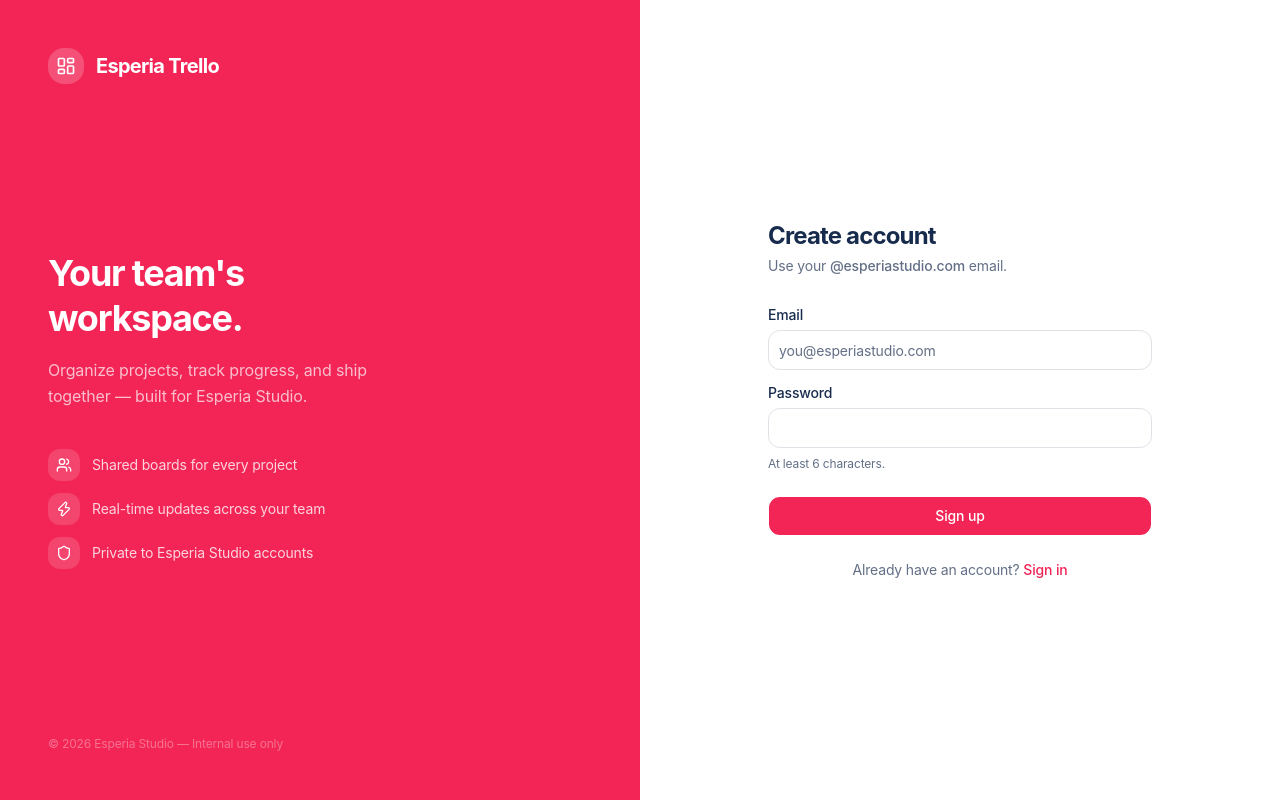
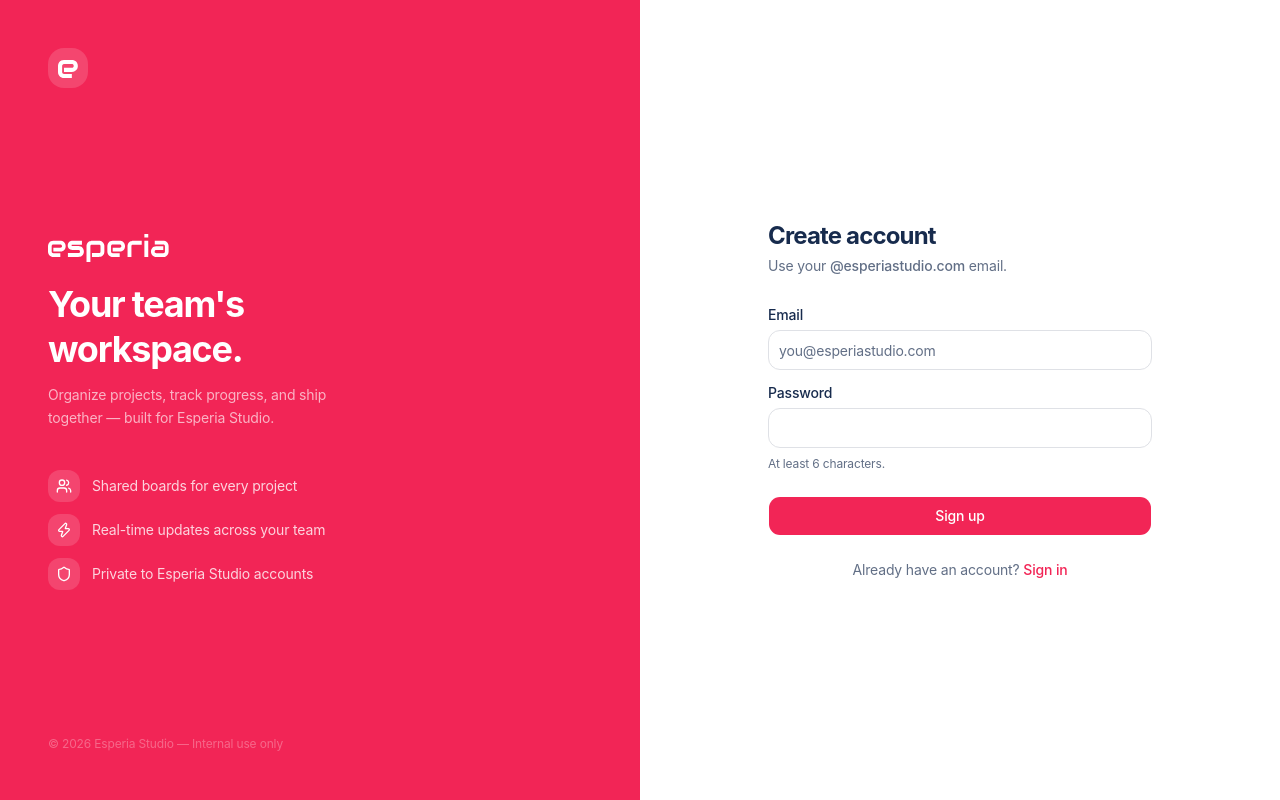
Before and after one commit to aniketbhadauria/TrelloAI, a React (Vite) app: page /signup in a window 1280 px wide. Built offline with nearby package versions, Linux system fonts and the light colour scheme; no server answers; what @axiomhq/js, @axiomhq/logging would draw is missing.

Commit message:
feat: replace icons with Esperia SVG logo
Adds Logo.tsx with LogoFull (ESPERIA wordmark) and LogoMark (E lettermark).
Auth page left panel shows the full wordmark; navbar uses the E mark in
the primary-color rounded container.

```diff
--- /dev/null
+++ b/src/components/Logo.tsx
@@ -0,0 +1,47 @@
+const FULL_D =
+  'M6.94336 4.7793C6.94336 4.99023 6.90625 5.21875 6.83203 5.46484C6.75781 5.70703 6.63672 5.93359 6.46875 6.14453C6.30469 6.35156 6.08789 6.52539 5.81836 6.66602C5.55273 6.80664 5.22852 6.87695 4.8457 6.87695H2.09766V5.42969H4.8457C5.05273 5.42969 5.21289 5.36719 5.32617 5.24219C5.43945 5.11328 5.49609 4.95508 5.49609 4.76758C5.49609 4.56836 5.43164 4.41211 5.30273 4.29883C5.17773 4.18555 5.02539 4.12891 4.8457 4.12891H2.09766C1.89062 4.12891 1.73047 4.19336 1.61719 4.32227C1.50391 4.44727 1.44727 4.60352 1.44727 4.79102V6.91797C1.44727 7.12109 1.50977 7.2793 1.63477 7.39258C1.76367 7.50586 1.92188 7.5625 2.10938 7.5625H4.8457V9.01562H2.09766C1.88672 9.01562 1.6582 8.97852 1.41211 8.9043C1.16992 8.83008 0.943359 8.71094 0.732422 8.54688C0.525391 8.37891 0.351562 8.16211 0.210938 7.89648C0.0703125 7.62695 0 7.30078 0 6.91797V4.7793C0 4.56836 0.0371094 4.3418 0.111328 4.09961C0.185547 3.85352 0.304688 3.62695 0.46875 3.41992C0.636719 3.20898 0.853516 3.0332 1.11914 2.89258C1.38867 2.75195 1.71484 2.68164 2.09766 2.68164H4.8457C5.05664 2.68164 5.2832 2.71875 5.52539 2.79297C5.77148 2.86719 5.99805 2.98828 6.20508 3.15625C6.41602 3.32031 6.5918 3.53711 6.73242 3.80664C6.87305 4.07227 6.94336 4.39648 6.94336 4.7793Z' +
+  'M14.0918 6.87695C14.0918 7.13867 14.0586 7.375 13.9922 7.58594C13.9258 7.79297 13.8379 7.97656 13.7285 8.13672C13.6191 8.29297 13.4922 8.42773 13.3477 8.54102C13.2031 8.65039 13.0508 8.74023 12.8906 8.81055C12.7344 8.88086 12.5742 8.93359 12.4102 8.96875C12.25 9 12.0977 9.01562 11.9531 9.01562H7.82812V7.49219H11.9414C12.1484 7.49219 12.3047 7.43945 12.4102 7.33398C12.5156 7.22852 12.5684 7.07617 12.5684 6.87695C12.5488 6.4707 12.3438 6.26758 11.9531 6.26758H9.5918C9.25586 6.26758 8.9707 6.20898 8.73633 6.0918C8.50195 5.97461 8.31055 5.82812 8.16211 5.65234C8.01758 5.47656 7.91211 5.28711 7.8457 5.08398C7.7832 4.88086 7.75195 4.69141 7.75195 4.51562C7.75195 4.17578 7.8125 3.89062 7.93359 3.66016C8.05469 3.42578 8.20703 3.23633 8.39062 3.0918C8.57422 2.94727 8.77344 2.84375 8.98828 2.78125C9.20312 2.71484 9.4043 2.68164 9.5918 2.68164H13.3359V4.20508H9.60352C9.52539 4.20508 9.46289 4.21484 9.41602 4.23438C9.37305 4.25 9.33984 4.27344 9.31641 4.30469C9.29688 4.33203 9.28516 4.36328 9.28125 4.39844C9.27734 4.42969 9.27539 4.46094 9.27539 4.49219C9.2793 4.55469 9.29102 4.60352 9.31055 4.63867C9.33008 4.67383 9.35352 4.69922 9.38086 4.71484C9.41211 4.73047 9.44531 4.74023 9.48047 4.74414C9.51953 4.74414 9.55664 4.74414 9.5918 4.74414H11.9531C12.3438 4.74414 12.6758 4.81445 12.9492 4.95508C13.2227 5.0957 13.4434 5.27344 13.6113 5.48828C13.7793 5.69922 13.9004 5.92969 13.9746 6.17969C14.0527 6.42969 14.0918 6.66211 14.0918 6.87695Z' +
+  'M22.1484 6.87695C22.1484 7.13867 22.1152 7.375 22.0488 7.58594C21.9824 7.79297 21.8945 7.97656 21.7852 8.13672C21.6758 8.29297 21.5488 8.42773 21.4043 8.54102C21.2598 8.65039 21.1074 8.74023 20.9473 8.81055C20.791 8.88086 20.6328 8.93359 20.4727 8.96875C20.3125 9 20.1602 9.01562 20.0156 9.01562H17.2676V7.49219H20.0156C20.2188 7.49219 20.3711 7.43945 20.4727 7.33398C20.5742 7.22852 20.625 7.07617 20.625 6.87695V4.82617C20.625 4.61523 20.5723 4.45898 20.4668 4.35742C20.3652 4.25586 20.2148 4.20508 20.0156 4.20508H17.2793C17.0723 4.20508 16.916 4.25781 16.8105 4.36328C16.7051 4.46484 16.6523 4.61523 16.6523 4.81445V10.9961H15.1289V4.81445C15.1289 4.55273 15.1621 4.31836 15.2285 4.11133C15.2949 3.9043 15.3828 3.72266 15.4922 3.56641C15.6055 3.40625 15.7344 3.27148 15.8789 3.16211C16.0234 3.04883 16.1738 2.95703 16.3301 2.88672C16.4902 2.81641 16.6504 2.76562 16.8105 2.73438C16.9746 2.69922 17.127 2.68164 17.2676 2.68164H20.0156C20.2773 2.68164 20.5117 2.71484 20.7188 2.78125C20.9258 2.84766 21.1074 2.93555 21.2637 3.04492C21.4238 3.1543 21.5586 3.28125 21.668 3.42578C21.7812 3.57031 21.873 3.72266 21.9434 3.88281C22.0137 4.03906 22.0645 4.19727 22.0957 4.35742C22.1309 4.51758 22.1484 4.66992 22.1484 4.81445V6.87695Z' +
+  'M30.2637 4.7793C30.2637 4.99023 30.2266 5.21875 30.1523 5.46484C30.0781 5.70703 29.957 5.93359 29.7891 6.14453C29.625 6.35156 29.4082 6.52539 29.1387 6.66602C28.873 6.80664 28.5488 6.87695 28.166 6.87695H25.418V5.42969H28.166C28.373 5.42969 28.5332 5.36719 28.6465 5.24219C28.7598 5.11328 28.8164 4.95508 28.8164 4.76758C28.8164 4.56836 28.752 4.41211 28.623 4.29883C28.498 4.18555 28.3457 4.12891 28.166 4.12891H25.418C25.2109 4.12891 25.0508 4.19336 24.9375 4.32227C24.8242 4.44727 24.7676 4.60352 24.7676 4.79102V6.91797C24.7676 7.12109 24.8301 7.2793 24.9551 7.39258C25.084 7.50586 25.2422 7.5625 25.4297 7.5625H28.166V9.01562H25.418C25.207 9.01562 24.9785 8.97852 24.7324 8.9043C24.4902 8.83008 24.2637 8.71094 24.0527 8.54688C23.8457 8.37891 23.6719 8.16211 23.5312 7.89648C23.3906 7.62695 23.3203 7.30078 23.3203 6.91797V4.7793C23.3203 4.56836 23.3574 4.3418 23.4316 4.09961C23.5059 3.85352 23.625 3.62695 23.7891 3.41992C23.957 3.20898 24.1738 3.0332 24.4395 2.89258C24.709 2.75195 25.0352 2.68164 25.418 2.68164H28.166C28.377 2.68164 28.6035 2.71875 28.8457 2.79297C29.0918 2.86719 29.3184 2.98828 29.5254 3.15625C29.7363 3.32031 29.9121 3.53711 30.0527 3.80664C30.1934 4.07227 30.2637 4.39648 30.2637 4.7793Z' +
+  'M36.832 4.20508H33.4043C33.1973 4.20508 33.041 4.25781 32.9355 4.36328C32.8301 4.46484 32.7773 4.61523 32.7773 4.81445V9.01562H31.2539V4.81445C31.2539 4.55273 31.2871 4.31836 31.3535 4.11133C31.4199 3.9043 31.5078 3.72266 31.6172 3.56641C31.7305 3.40625 31.8594 3.27148 32.0039 3.16211C32.1484 3.04883 32.2988 2.95703 32.4551 2.88672C32.6152 2.81641 32.7754 2.76562 32.9355 2.73438C33.0996 2.69922 33.252 2.68164 33.3926 2.68164H36.832V4.20508Z' +
+  'M39.3867 1.38086H37.8633V0.00390625H39.3867V1.38086Z' +
+  'M39.3867 9.01562H37.8633V2.68164H39.3867V9.01562Z' +
+  'M47.3906 6.91797C47.3906 7.12891 47.3535 7.35742 47.2793 7.60352C47.2051 7.8457 47.084 8.07227 46.916 8.2832C46.752 8.49023 46.5352 8.66406 46.2656 8.80469C46 8.94531 45.6758 9.01562 45.293 9.01562H42.5449C42.334 9.01562 42.1055 8.97852 41.8594 8.9043C41.6172 8.83008 41.3906 8.71094 41.1797 8.54688C40.9727 8.37891 40.7988 8.16211 40.6582 7.89648C40.5176 7.62695 40.4473 7.30078 40.4473 6.91797C40.4473 6.70703 40.4844 6.47852 40.5586 6.23242C40.6328 5.98633 40.752 5.75977 40.916 5.55273C41.084 5.3418 41.3008 5.16602 41.5664 5.02539C41.8359 4.88477 42.1621 4.81445 42.5449 4.81445H45.293V6.26758H42.5449C42.3379 6.26758 42.1777 6.33203 42.0645 6.46094C41.9512 6.58594 41.8945 6.74219 41.8945 6.92969C41.8945 7.12891 41.959 7.28516 42.0879 7.39844C42.2207 7.50781 42.377 7.5625 42.5566 7.5625H45.293C45.5 7.5625 45.6602 7.5 45.7734 7.375C45.8867 7.25 45.9434 7.09375 45.9434 6.90625V4.7793C45.9434 4.58008 45.8809 4.42188 45.7559 4.30469C45.6348 4.1875 45.4805 4.12891 45.293 4.12891H41.9473V2.68164H45.293C45.5039 2.68164 45.7305 2.71875 45.9727 2.79297C46.2188 2.86719 46.4453 2.98828 46.6523 3.15625C46.8633 3.32031 47.0391 3.53711 47.1797 3.80664C47.3203 4.07227 47.3906 4.39648 47.3906 4.7793V6.91797Z';
+
+// First letter (E) subpath only — x: 0–6.94, y: 2.68–9.02
+const E_D =
+  'M6.94336 4.7793C6.94336 4.99023 6.90625 5.21875 6.83203 5.46484C6.75781 5.70703 6.63672 5.93359 6.46875 6.14453C6.30469 6.35156 6.08789 6.52539 5.81836 6.66602C5.55273 6.80664 5.22852 6.87695 4.8457 6.87695H2.09766V5.42969H4.8457C5.05273 5.42969 5.21289 5.36719 5.32617 5.24219C5.43945 5.11328 5.49609 4.95508 5.49609 4.76758C5.49609 4.56836 5.43164 4.41211 5.30273 4.29883C5.17773 4.18555 5.02539 4.12891 4.8457 4.12891H2.09766C1.89062 4.12891 1.73047 4.19336 1.61719 4.32227C1.50391 4.44727 1.44727 4.60352 1.44727 4.79102V6.91797C1.44727 7.12109 1.50977 7.2793 1.63477 7.39258C1.76367 7.50586 1.92188 7.5625 2.10938 7.5625H4.8457V9.01562H2.09766C1.88672 9.01562 1.6582 8.97852 1.41211 8.9043C1.16992 8.83008 0.943359 8.71094 0.732422 8.54688C0.525391 8.37891 0.351562 8.16211 0.210938 7.89648C0.0703125 7.62695 0 7.30078 0 6.91797V4.7793C0 4.56836 0.0371094 4.3418 0.111328 4.09961C0.185547 3.85352 0.304688 3.62695 0.46875 3.41992C0.636719 3.20898 0.853516 3.0332 1.11914 2.89258C1.38867 2.75195 1.71484 2.68164 2.09766 2.68164H4.8457C5.05664 2.68164 5.2832 2.71875 5.52539 2.79297C5.77148 2.86719 5.99805 2.98828 6.20508 3.15625C6.41602 3.32031 6.5918 3.53711 6.73242 3.80664C6.87305 4.07227 6.94336 4.39648 6.94336 4.7793Z';
+
+interface LogoProps {
+  className?: string;
+}
+
+/** Full ESPERIA wordmark. Use `className` to set size (e.g. `h-6`) and color. */
+export function LogoFull({ className }: LogoProps) {
+  return (
+    <svg
+      viewBox="0 0 48 11"
+      fill="currentColor"
+      xmlns="http://www.w3.org/2000/svg"
+      className={className}
+      aria-label="Esperia"
+    >
+      <path d={FULL_D} />
+    </svg>
+  );
+}
+
+/** E lettermark only. Use inside a square container. */
+export function LogoMark({ className }: LogoProps) {
+  return (
+    <svg
+      viewBox="0 2 7 7"
+      fill="currentColor"
+      xmlns="http://www.w3.org/2000/svg"
+      className={className}
+      aria-hidden="true"
+    >
+      <path d={E_D} />
+    </svg>
+  );
+}
--- a/src/components/Navbar.tsx
+++ b/src/components/Navbar.tsx
@@ -3,6 +3,7 @@ import { Link, useLocation, useNavigate } from 'react-router-dom';
 import { LayoutDashboard, Search, LogOut } from 'lucide-react';
 import { Input } from './ui/input';
 import { useAuth } from '@/context/AuthContext';
+import { LogoMark } from '@/components/Logo';
 
 export default function Navbar() {
   const location = useLocation();
@@ -35,7 +36,7 @@ export default function Navbar() {
     <nav className="h-14 border-b border-border/40 bg-background/60 backdrop-blur-xl flex items-center px-5 gap-4 sticky top-0 z-40">
       <Link to="/" className="flex items-center gap-2.5">
         <div className="w-7 h-7 rounded-lg bg-primary flex items-center justify-center">
-          <LayoutDashboard className="w-4 h-4 text-primary-foreground" />
+          <LogoMark className="w-4 h-4 text-primary-foreground" />
         </div>
         <span className="font-semibold text-foreground tracking-tight">Esperia Trello</span>
       </Link>
--- a/src/layouts/AuthPageLayout.tsx
+++ b/src/layouts/AuthPageLayout.tsx
@@ -1,6 +1,7 @@
 import { Navigate, Outlet } from 'react-router-dom';
 import { useAuth } from '@/context/AuthContext';
-import { LayoutDashboard, Users, Zap, Shield } from 'lucide-react';
+import { Users, Zap, Shield } from 'lucide-react';
+import { LogoFull, LogoMark } from '@/components/Logo';
 
 const FEATURES = [
   { icon: Users, label: 'Shared boards for every project' },
@@ -16,21 +17,24 @@ export default function AuthPageLayout() {
     <div className="min-h-screen flex">
       {/* Left — branding panel */}
       <div className="hidden lg:flex w-1/2 bg-primary flex-col justify-between p-12 text-primary-foreground select-none">
-        <div className="flex items-center gap-3">
-          <div className="w-9 h-9 rounded-xl bg-white/20 flex items-center justify-center">
-            <LayoutDashboard className="w-5 h-5" />
-          </div>
-          <span className="text-xl font-bold tracking-tight">Esperia Trello</span>
+
+        {/* Top: E mark anchor */}
+        <div className="w-10 h-10 rounded-xl bg-white/15 flex items-center justify-center">
+          <LogoMark className="w-5 h-5 text-white" />
         </div>
 
+        {/* Center: wordmark + headline + features */}
         <div className="space-y-10">
-          <div>
-            <h1 className="text-4xl font-bold leading-tight tracking-tight mb-4">
-              Your team's<br />workspace.
-            </h1>
-            <p className="text-primary-foreground/70 text-base leading-relaxed max-w-xs">
-              Organize projects, track progress, and ship together — built for Esperia Studio.
-            </p>
+          <div className="space-y-5">
+            <LogoFull className="h-7 text-white" />
+            <div>
+              <h1 className="text-4xl font-bold leading-tight tracking-tight mb-3">
+                Your team's<br />workspace.
+              </h1>
+              <p className="text-primary-foreground/65 text-sm leading-relaxed max-w-xs">
+                Organize projects, track progress, and ship together — built for Esperia Studio.
+              </p>
+            </div>
           </div>
 
           <div className="space-y-3">
@@ -45,7 +49,8 @@ export default function AuthPageLayout() {
           </div>
         </div>
 
-        <p className="text-primary-foreground/35 text-xs">
+        {/* Bottom: footer */}
+        <p className="text-primary-foreground/30 text-xs">
           © {new Date().getFullYear()} Esperia Studio — Internal use only
         </p>
       </div>
```
